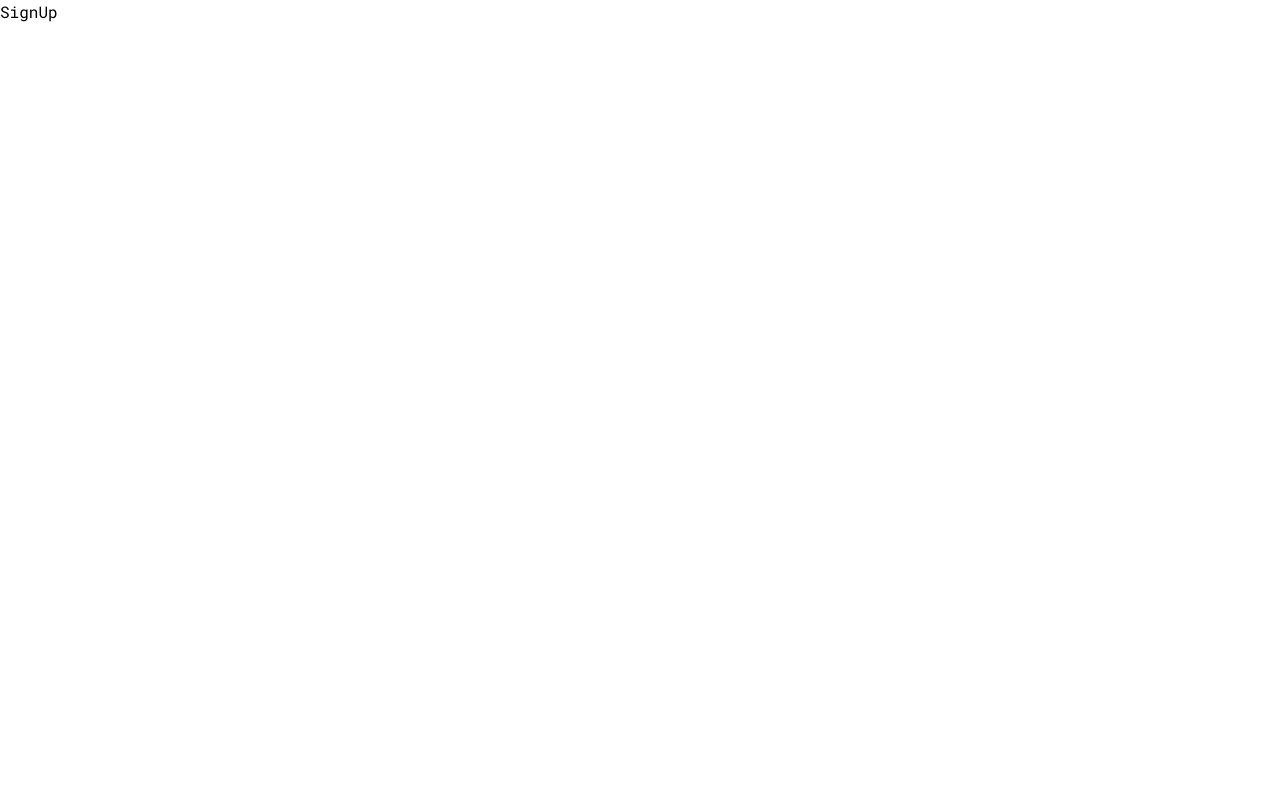
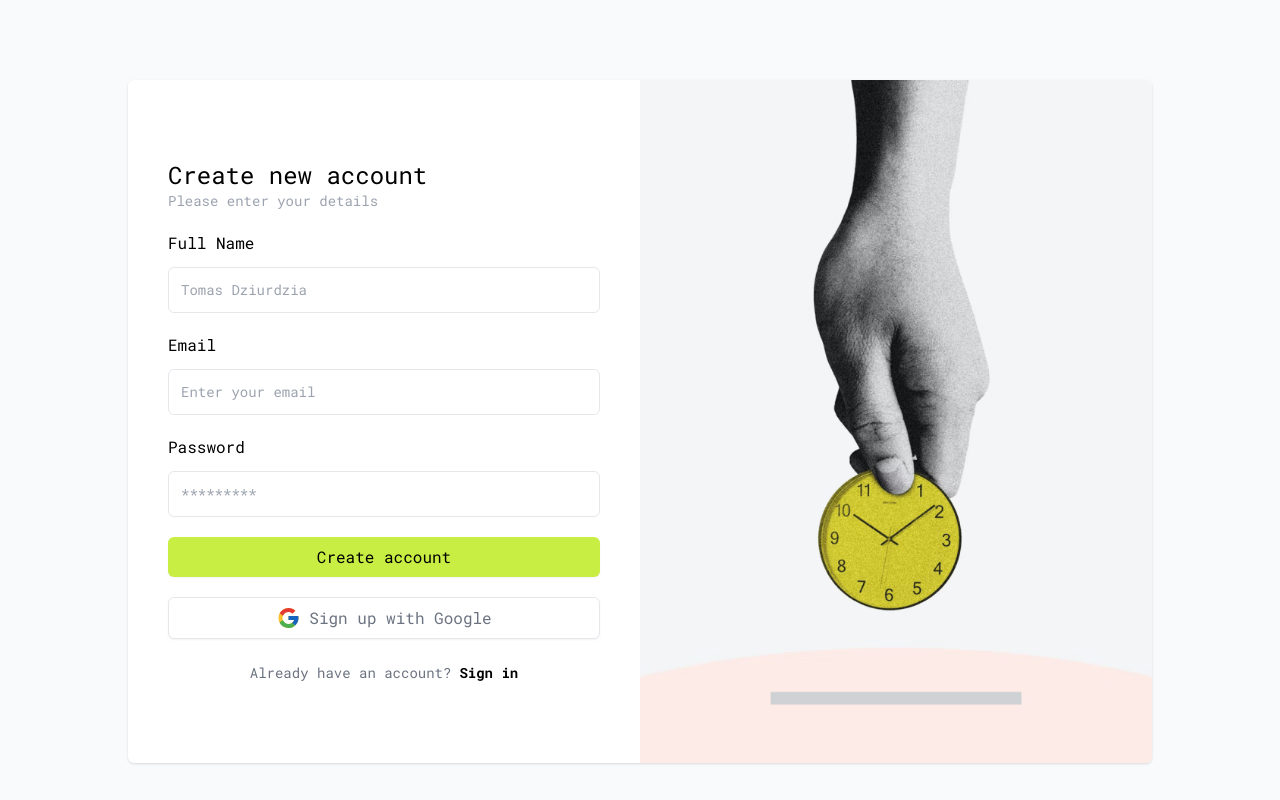
Before and after one commit to tomidziurdzia/FinanceManagement-Client, a React (Vite) app: page /signup in a window 1280 px wide. Built offline with nearby package versions, Linux system fonts and the light colour scheme.

Commit message:
Terminado el estilo de las public routes

```diff
--- a/index.html
+++ b/index.html
@@ -13,7 +13,7 @@
     <title>Finance Management</title>
   </head>
 
-  <body class="font-roboto">
+  <body class="font-roboto bg-gray-50">
     <div id="root"></div>
     <script type="module" src="/src/main.tsx"></script>
   </body>
--- /dev/null
+++ b/src/assets/GoogleIcon.tsx
@@ -0,0 +1,34 @@
+import React from "react";
+
+const GoogleIcon = () => {
+  return (
+    <div>
+      <svg
+        width="25"
+        height="24"
+        viewBox="0 0 25 24"
+        fill="none"
+        xmlns="http://www.w3.org/2000/svg"
+      >
+        <path
+          d="M22.3055 10.0415L21.5 10.0415L21.5 10L12.5 10L12.5 14L18.1515 14C17.327 16.3285 15.1115 18 12.5 18C9.1865 18 6.5 15.3135 6.5 12C6.5 8.6865 9.1865 6 12.5 6C14.0295 6 15.421 6.577 16.4805 7.5195L19.309 4.691C17.523 3.0265 15.134 2 12.5 2C6.9775 2 2.5 6.4775 2.5 12C2.5 17.5225 6.9775 22 12.5 22C18.0225 22 22.5 17.5225 22.5 12C22.5 11.3295 22.431 10.675 22.3055 10.0415Z"
+          fill="#FBC02D"
+        />
+        <path
+          d="M3.65332 7.3455L6.93882 9.755C7.82782 7.554 9.98082 6 12.5003 6C14.0298 6 15.4213 6.577 16.4808 7.5195L19.3093 4.691C17.5233 3.0265 15.1343 2 12.5003 2C8.65932 2 5.32832 4.1685 3.65332 7.3455Z"
+          fill="#E53935"
+        />
+        <path
+          d="M12.5002 22.0001C15.0832 22.0001 17.4302 21.0116 19.2047 19.4041L16.1097 16.7851C15.1057 17.5456 13.8577 18.0001 12.5002 18.0001C9.89916 18.0001 7.69066 16.3416 6.85866 14.0271L3.59766 16.5396C5.25266 19.7781 8.61366 22.0001 12.5002 22.0001Z"
+          fill="#4CAF50"
+        />
+        <path
+          d="M22.3055 10.0415L22.2975 10L21.5 10L12.5 10L12.5 14L18.1515 14C17.7555 15.1185 17.036 16.083 16.108 16.7855C16.1085 16.785 16.109 16.785 16.1095 16.7845L19.2045 19.4035C18.9855 19.6025 22.5 17 22.5 12C22.5 11.3295 22.431 10.675 22.3055 10.0415Z"
+          fill="#1565C0"
+        />
+      </svg>
+    </div>
+  );
+};
+
+export default GoogleIcon;
--- a/src/layouts/PublicRoutes.tsx
+++ b/src/layouts/PublicRoutes.tsx
@@ -1,9 +1,18 @@
 import { Outlet } from "react-router-dom";
+
+import image from "../assets/image.png";
 
 const PublicRoutes = () => {
   return (
-    <div>
-      <Outlet />
+    <div className="container mx-auto md:flex md:mt-20 justify-center max-w-screen-lg shadow rounded-md bg-white">
+      <div className="w-1/2 m-auto">
+        <div className="w-full px-10">
+          <Outlet />
+        </div>
+      </div>
+      <div className="w-1/2">
+        <img src={image} className="rounded-r-md" />
+      </div>
     </div>
   );
 };
--- a/src/pages/ForgetPassword.tsx
+++ b/src/pages/ForgetPassword.tsx
@@ -1,7 +1,45 @@
 import React from "react";
+import { Link } from "react-router-dom";
+import GoogleIcon from "../assets/GoogleIcon";
 
 const ForgetPassword = () => {
-  return <div>ForgetPassword</div>;
+  return (
+    <div>
+      <div className="mb-5">
+        <p className="text-2xl">Recovery account</p>
+        <p className="text-sm text-gray-400">Please enter your details</p>
+      </div>
+      <div>
+        <form action="">
+          <div className="mb-5">
+            <label className="block" htmlFor="email">
+              Email
+            </label>
+            <input
+              type="text"
+              placeholder="Enter your email"
+              className="w-full mt-3 p-3 border rounded-md text-sm "
+            />
+          </div>
+
+          <input
+            type="submit"
+            value="Send instructions"
+            className="bg-primary w-full p-2 rounded-md shadow-sm hover:cursor-pointer hover:opacity-80"
+          />
+        </form>
+      </div>
+
+      <div className="mt-6">
+        <div className="flex text-sm mt-4 justify-center">
+          <p className="mr-2 text-gray-500">Already have an account?</p>
+          <Link to="/" className="font-bold">
+            Sign in
+          </Link>
+        </div>
+      </div>
+    </div>
+  );
 };
 
 export default ForgetPassword;
--- a/src/pages/NewPassword.tsx
+++ b/src/pages/NewPassword.tsx
@@ -1,7 +1,41 @@
 import React from "react";
+import { Link } from "react-router-dom";
+import GoogleIcon from "../assets/GoogleIcon";
 
 const NewPassword = () => {
-  return <div>NewPassword</div>;
+  return (
+    <div>
+      <div className="mb-5">
+        <p className="text-2xl">Recovery account</p>
+        <p className="text-sm text-gray-400">Please enter your details</p>
+      </div>
+      <div>
+        <form action="">
+          <div className="mb-5">
+            <label htmlFor="password">Password</label>
+            <input
+              type="text"
+              placeholder="*********"
+              className="w-full mt-3 p-3 border rounded-md text-sm "
+            />
+          </div>
+          <div className="mb-5">
+            <label htmlFor="password">Repeat password</label>
+            <input
+              type="text"
+              placeholder="*********"
+              className="w-full mt-3 p-3 border rounded-md text-sm "
+            />
+          </div>
+          <input
+            type="submit"
+            value="Save new password"
+            className="bg-primary w-full p-2 rounded-md shadow-sm hover:cursor-pointer hover:opacity-80"
+          />
+        </form>
+      </div>
+    </div>
+  );
 };
 
 export default NewPassword;
--- a/src/pages/SignIn.tsx
+++ b/src/pages/SignIn.tsx
@@ -1,7 +1,62 @@
 import React from "react";
+import { Link } from "react-router-dom";
+import GoogleIcon from "../assets/GoogleIcon";
 
 const SignIn = () => {
-  return <div>SignIn</div>;
+  return (
+    <div>
+      <div className="mb-5">
+        <p className="text-2xl">Welcome back !</p>
+        <p className="text-sm text-gray-400">Please enter your details</p>
+      </div>
+      <div>
+        <form action="">
+          <div className="mb-5">
+            <label className="block" htmlFor="email">
+              Email
+            </label>
+            <input
+              type="text"
+              placeholder="Enter your email"
+              className="w-full mt-3 p-3 border rounded-md text-sm "
+            />
+          </div>
+          <div className="mb-5">
+            <label htmlFor="password">Password</label>
+            <input
+              type="text"
+              placeholder="*********"
+              className="w-full mt-3 p-3 border rounded-md text-sm "
+            />
+          </div>
+          <input
+            type="submit"
+            value="Sign in"
+            className="bg-primary w-full p-2 rounded-md shadow-sm hover:cursor-pointer hover:opacity-80"
+          />
+        </form>
+        <button className="flex border mt-5 w-full justify-center p-2 text-gray-500 rounded-md shadow-sm">
+          <GoogleIcon />
+          <p className="ml-2">Sign in with Google</p>
+        </button>
+      </div>
+
+      <div className="mt-6">
+        <div className="flex text-sm mt-4 justify-center">
+          <p className="mr-2 text-gray-500">Don't have an account?</p>
+          <Link to="/signup" className="font-bold">
+            Sign up for free
+          </Link>
+        </div>
+        <Link
+          className="flex justify-center text-sm mt-4 text-gray-500"
+          to="/forget-password"
+        >
+          Forgot password
+        </Link>
+      </div>
+    </div>
+  );
 };
 
 export default SignIn;
--- a/src/pages/SignUp.tsx
+++ b/src/pages/SignUp.tsx
@@ -1,7 +1,66 @@
 import React from "react";
+import { Link } from "react-router-dom";
+import GoogleIcon from "../assets/GoogleIcon";
 
 const SignUp = () => {
-  return <div>SignUp</div>;
+  return (
+    <div>
+      <div className="mb-5">
+        <p className="text-2xl">Create new account</p>
+        <p className="text-sm text-gray-400">Please enter your details</p>
+      </div>
+      <div>
+        <form action="">
+          <div className="mb-5">
+            <label className="block" htmlFor="email">
+              Full Name
+            </label>
+            <input
+              type="text"
+              placeholder="Tomas Dziurdzia"
+              className="w-full mt-3 p-3 border rounded-md text-sm "
+            />
+          </div>
+          <div className="mb-5">
+            <label className="block" htmlFor="email">
+              Email
+            </label>
+            <input
+              type="text"
+              placeholder="Enter your email"
+              className="w-full mt-3 p-3 border rounded-md text-sm "
+            />
+          </div>
+          <div className="mb-5">
+            <label htmlFor="password">Password</label>
+            <input
+              type="text"
+              placeholder="*********"
+              className="w-full mt-3 p-3 border rounded-md text-sm "
+            />
+          </div>
+          <input
+            type="submit"
+            value="Create account"
+            className="bg-primary w-full p-2 rounded-md shadow-sm hover:cursor-pointer hover:opacity-80"
+          />
+        </form>
+        <button className="flex border mt-5 w-full justify-center p-2 text-gray-500 rounded-md shadow-sm">
+          <GoogleIcon />
+          <p className="ml-2">Sign up with Google</p>
+        </button>
+      </div>
+
+      <div className="mt-6">
+        <div className="flex text-sm mt-4 justify-center">
+          <p className="mr-2 text-gray-500">Already have an account?</p>
+          <Link to="/" className="font-bold">
+            Sign in
+          </Link>
+        </div>
+      </div>
+    </div>
+  );
 };
 
 export default SignUp;
```
Also changed, not shown: src/assets/image.png (added).
